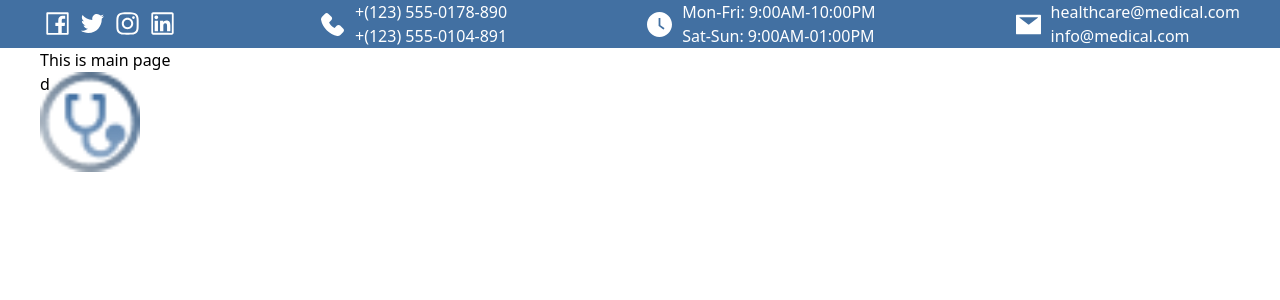
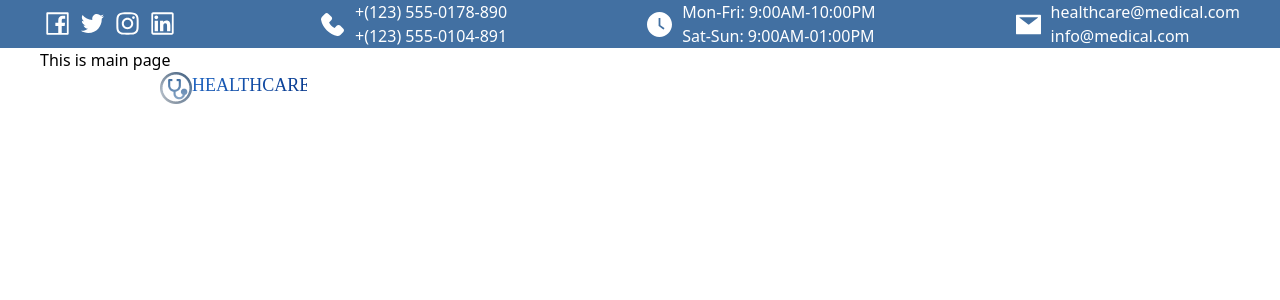
Before and after one commit to Kirill-Iusupov/clinicKG, a React (Vite) app: page / in a window 1280 px wide. Shown: the top 300 px of the page. Built offline with nearby package versions, Linux system fonts and the light colour scheme.

Commit message:
logo done

```diff
--- a/src/shared/logo/style/logo.module.scss
+++ b/src/shared/logo/style/logo.module.scss
@@ -1,8 +1,31 @@
-.logo{
-    display: inline-block;
-    background-image: url('../image/Stethoscope.png');
-    width: 100px;
-    height: 100px;
-    background-size: 100%;
-    background-repeat: no-repeat;
+.container{
+    display: flex;
+    margin-left: 10%;
+
+    .logo{
+        display: inline-block;
+        background-image: url('../image/Stethoscope.png');
+        width: 32px;
+        height: 32px;
+        background-size: 100%;
+        background-repeat: no-repeat;
+        left: 200px;
+        top: 156px;
+    }
+
+    p{
+        width: 115px;
+        height: 27px;
+        font-size: 18px;
+        display: inline-block;
+        background: linear-gradient(135deg, #1f66c4, #053589);
+        -webkit-background-clip: text; /* Применение маски к тексту для Webkit браузеров */
+        background-clip: text; /* Применение маски к тексту */
+        color: transparent; /* Делаем исходный текст прозрачным */
+        font-family: Poppins;
+        line-height: 27px;
+        font-weight: 500;
+
+    }
+
 }
--- a/src/shared/logo/ui/Logo.jsx
+++ b/src/shared/logo/ui/Logo.jsx
@@ -2,10 +2,12 @@ import React from "react";
 import style from "../style/logo.module.scss";
 
 const Logo = () => {
-    return (
-        <span className={style.logo}>d
-        </span>
-    )
-}
+  return (
+    <div className={style.container}>
+      <span className={style.logo}></span>
+      <p>HEALTHCARE</p>
+    </div>
+  );
+};
 
 export default Logo;
```
